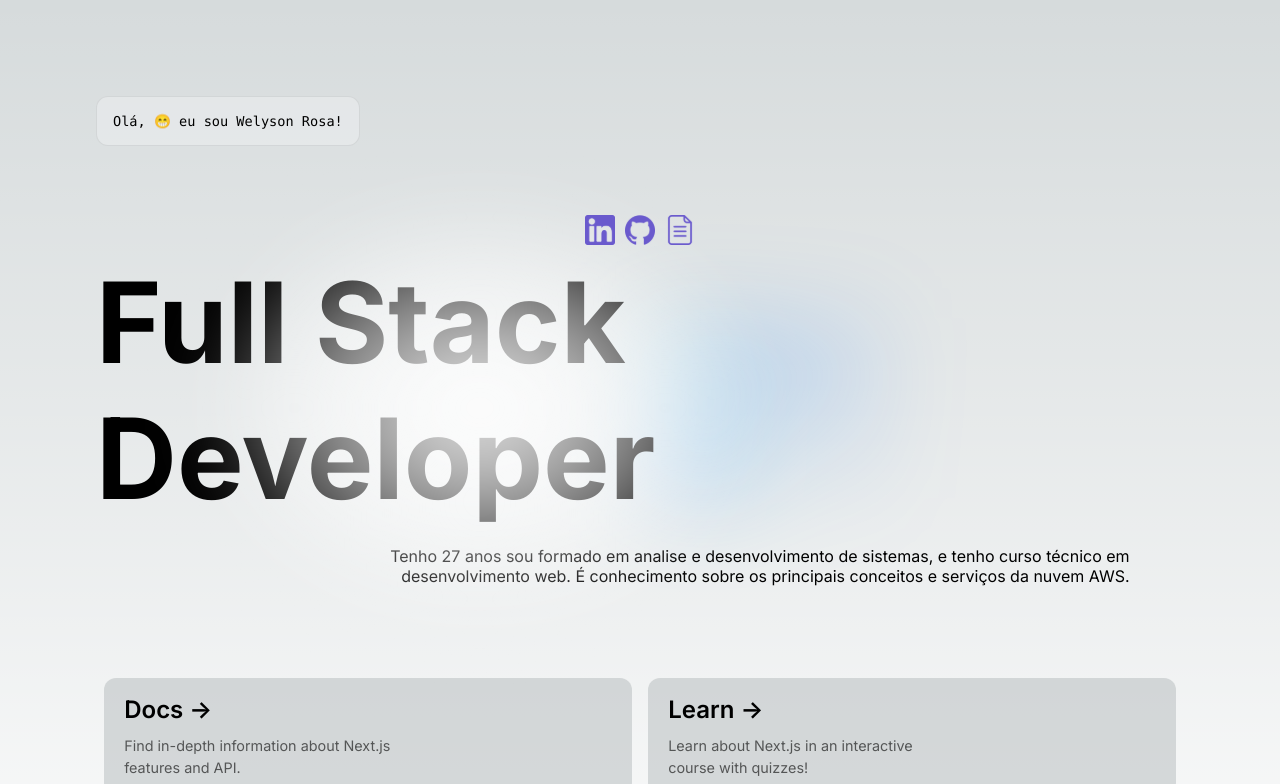
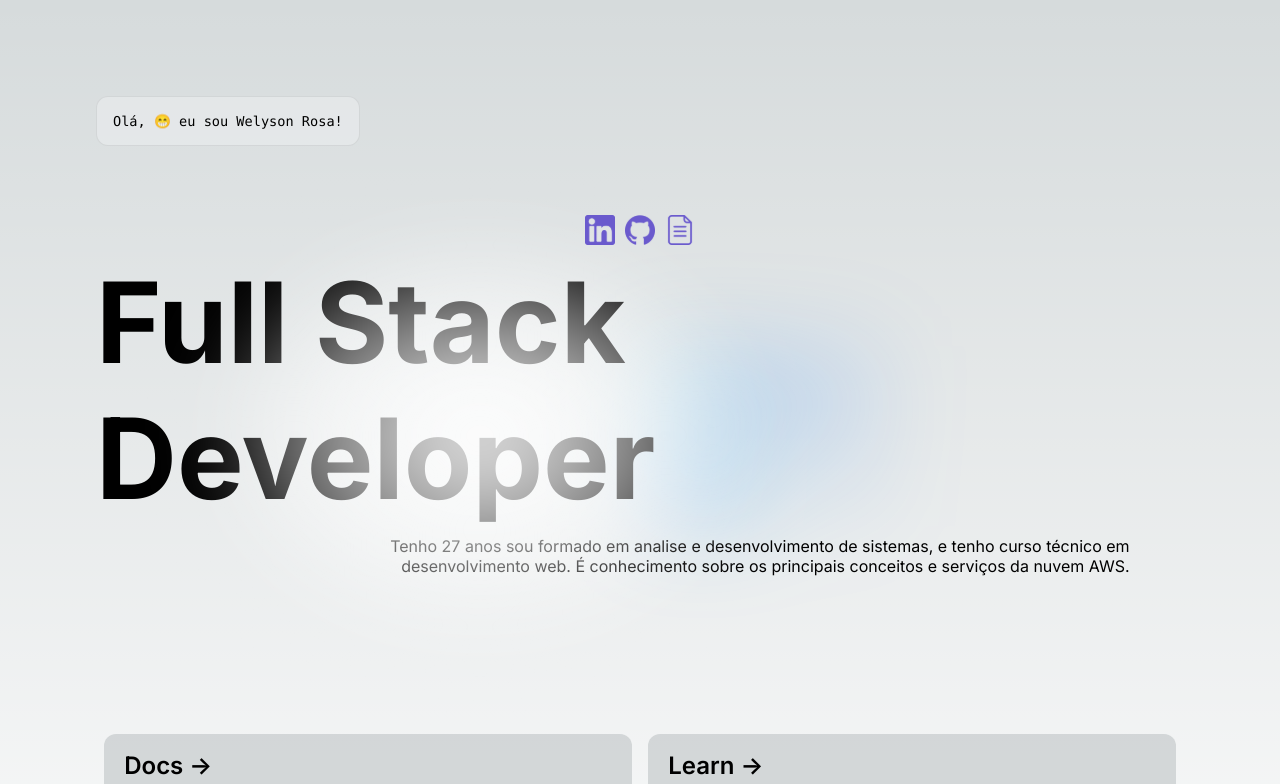
Before and after one commit to WelysonSR/welyson-portifolio, a Next.js app: page / in a window 1280 px wide. Shown: the top 784 px of the page. Built offline with nearby package versions, Linux system fonts and the light colour scheme.

Commit message:
feat: regulando margem do sobre

```diff
--- a/src/app/page.module.css
+++ b/src/app/page.module.css
@@ -244,7 +244,7 @@
     font-size: 7rem;
   }
   .container_sobre p {
-    margin-right: 5%;
+    margin: 0 5% 7% 0;
   }
 }
 
```
